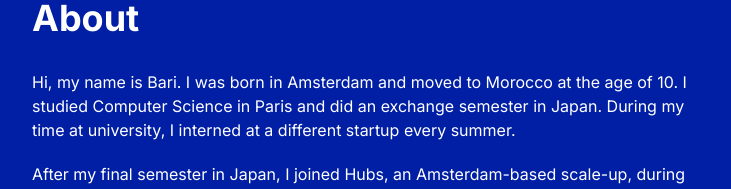
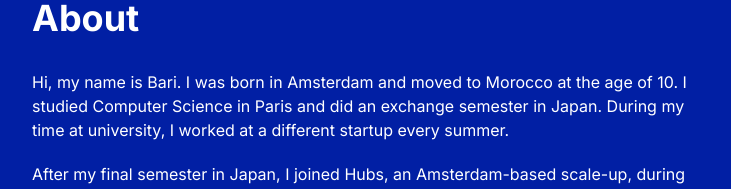
Before and after one commit to byabari/byabari, a Next.js app: page /about in a window 1280 px wide. Shown: the part 144-333 px from the top of the page, without its empty margins (274-1005 px from the left). Built offline with nearby package versions, Linux system fonts and the light colour scheme.

Commit message:
update page.js

```diff
--- a/app/about/page.js
+++ b/app/about/page.js
@@ -8,7 +8,7 @@ export default function About() {
         <p>
           Hi, my name is Bari. I was born in Amsterdam and moved to Morocco at
           the age of 10. I studied Computer Science in Paris and did an exchange
-          semester in Japan. During my time at university, I interned at a
+          semester in Japan. During my time at university, I worked at a
           different startup every summer.
         </p>
         <p>
```
